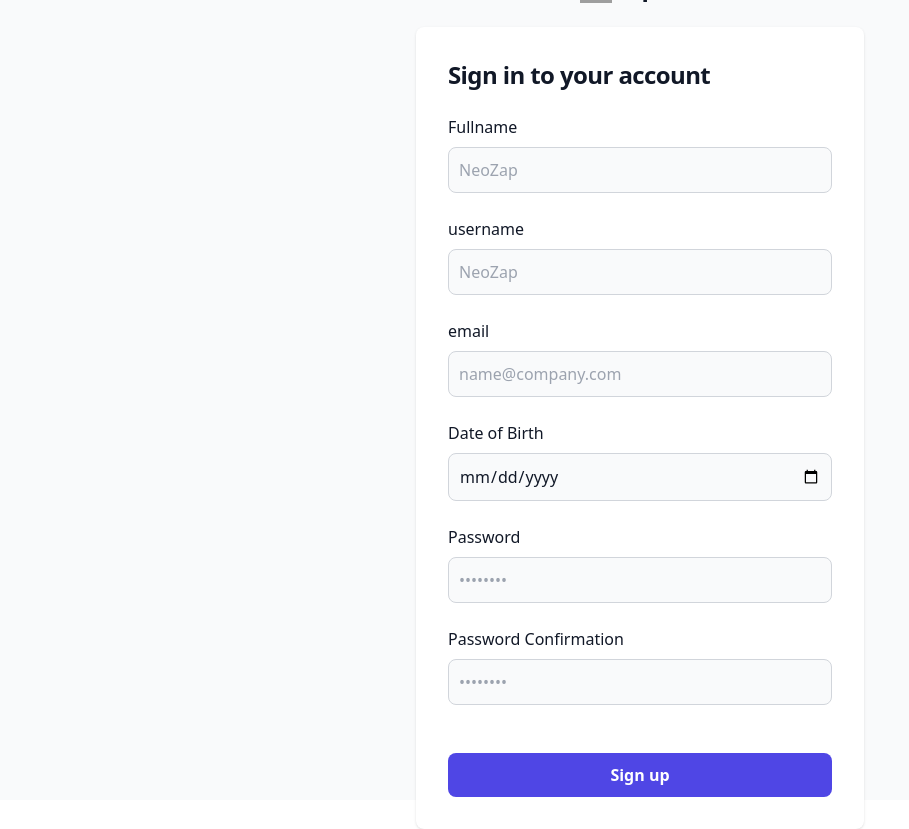
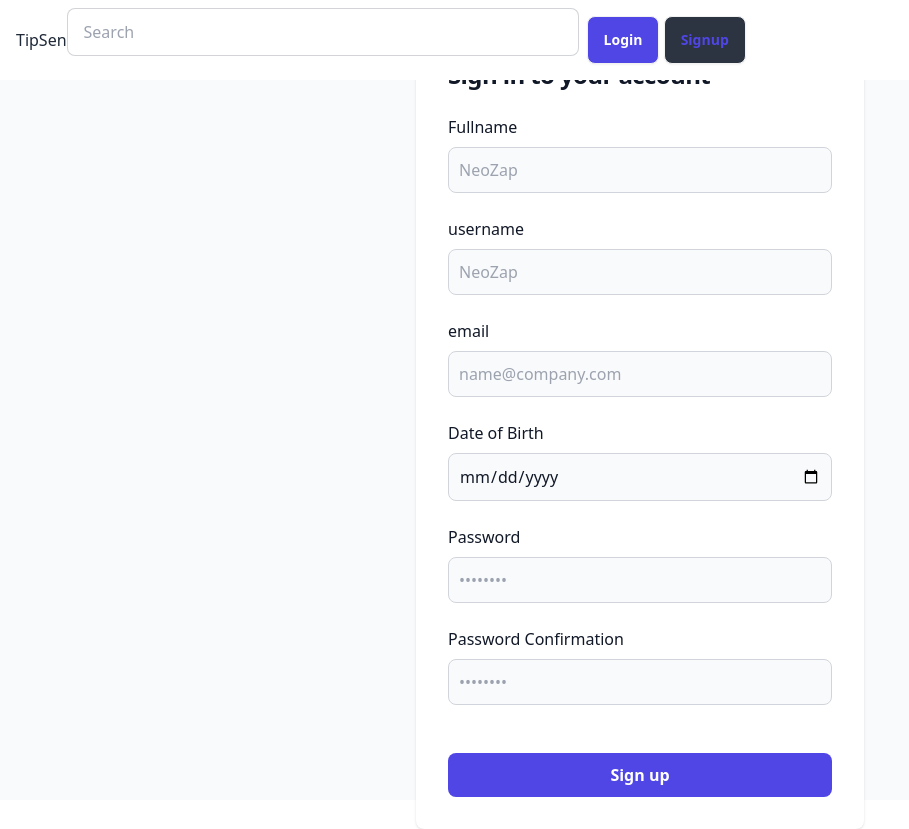
Before and after one commit to rpl-tipsen/tipsen, a Django app: page /authentication/signup/ in a window 1280 px wide. Shown: the whole page, without its empty margins (0-909 px from the left). Run offline with Django 4.2, Linux system fonts and the light colour scheme; some libraries are stand-ins or nearby versions; grey boxes are pictures that could not be loaded.

Commit message:
implement navbar

```diff
--- a/templates/base.html
+++ b/templates/base.html
@@ -1,14 +1,63 @@
 {% load static %}
 <html lang="en">
+
 <head>
   <meta charset="UTF-8">
   <meta name="viewport" content="width=device-width, initial-scale=1.0">
   <script src="https://cdn.tailwindcss.com"></script>
+  <link href="https://cdn.jsdelivr.net/npm/daisyui@4.4.14/dist/full.min.css" rel="stylesheet" type="text/css" />
+  <script src="https://cdn.tailwindcss.com"></script>
+
   {% block meta %}
   {% endblock meta %}
 </head>
+
 <body>
+
+
+  <nav class="navbar bg-white fixed flex flex-row items-center justify-start px-4">
+    <div class="">
+      <a class="">TipSen</a>
+    </div>
+    <div class="gap-2">
+      <form class="form-control w-[40vw]">
+        <input type="text" placeholder="Search" class="input input-bordered w-24 md:w-auto" />
+      </form>
+      {% if user.is_authenticated %}
+      <div class="dropdown dropdown-end">
+        <div tabindex="0" role="button" class="btn btn-ghost btn-circle avatar">
+          <div class="w-10 rounded-full">
+            <img alt="Tailwind CSS Navbar component"
+              src="https://daisyui.com/images/stock/photo-1534528741775-53994a69daeb.jpg" />
+          </div>
+        </div>
+        <ul class="mt-3 z-[1] p-2 shadow menu menu-sm dropdown-content bg-base-100 rounded-box w-52">
+          <li>
+            <a class="justify-between">
+              Profile
+              <span class="badge">New</span>
+            </a>
+          </li>
+          <li><a>Settings</a></li>
+          <li><a href="{% url 'logout' %}">Logout</a></li>
+        </ul>
+        {% else %}
+        <div>
+          <a href="{% url 'login' %}" class="btn bg-indigo-600 text-white">
+            Login
+          </a>
+          <a href="{% url 'signup' %}" class="btn bg-neutral text-indigo-600 hover:text-white hover:bg-indigo-600 transition-all duration-100">
+            Signup
+          </a>
+        </div>
+        {% endif %}
+
+      </div>
+    </div>
+  </nav>
+
   {% block content %}
   {% endblock content %}
 </body>
+
 </html>
```
Lines whose indentation alone changed are shown as unchanged.
